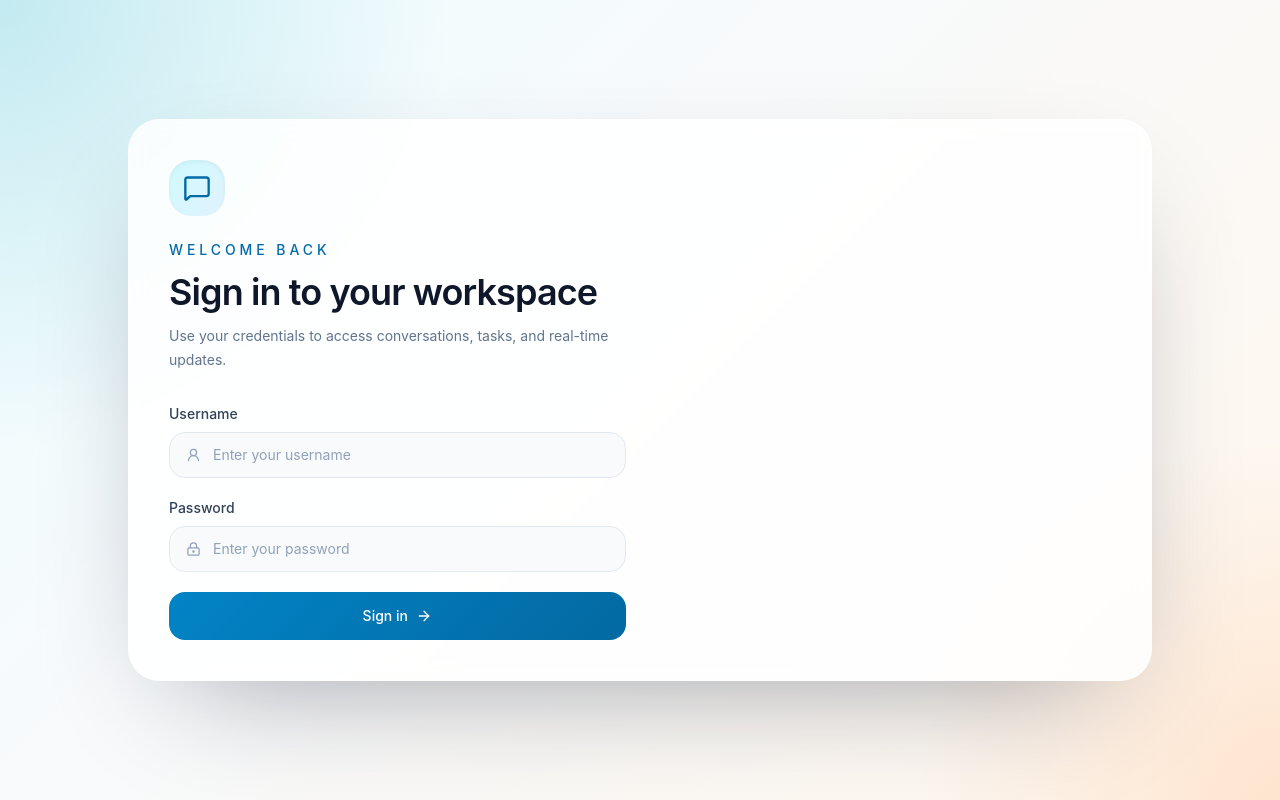
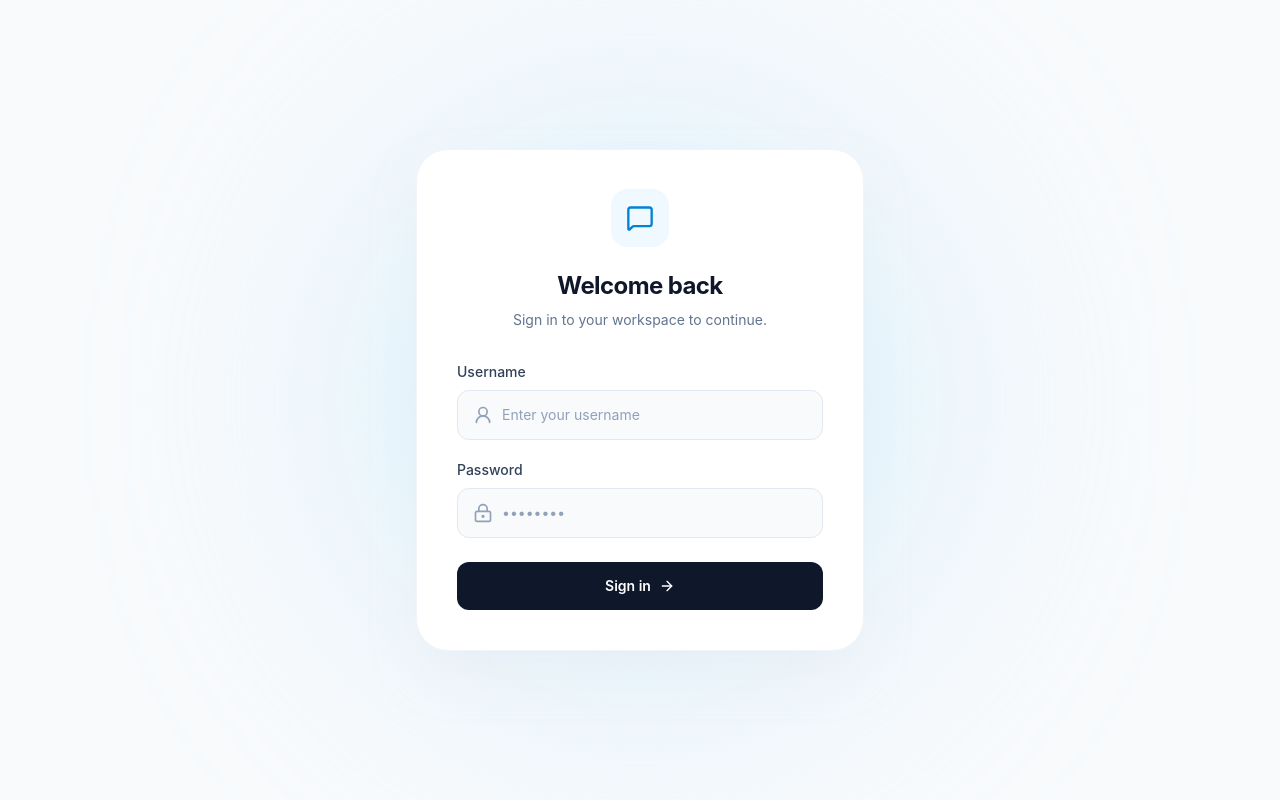
Before and after one commit to Saleem-bazhil/task_frontend, a React app: page / in a window 1280 px wide. Built offline with nearby package versions, Linux system fonts and the light colour scheme; no server answers; the HTML template or start-up script is replaced by a standard one.

Commit message:
update the chat

```diff
--- a/src/pages/Login.jsx
+++ b/src/pages/Login.jsx
@@ -1,5 +1,5 @@
 import { useState } from "react";
-import { ArrowRight, LockKeyhole, MessageSquare, ShieldCheck, User2 } from "lucide-react";
+import { ArrowRight, LockKeyhole, MessageSquare, User2 } from "lucide-react";
 import { useLocation, useNavigate } from "react-router-dom";
 
 import { useAuth } from "../context/useAuth";
@@ -36,69 +36,80 @@ export default function Login() {
   }
 
   return (
-    <div className="min-h-screen overflow-hidden bg-[radial-gradient(circle_at_top_left,_rgba(8,145,178,0.18),_transparent_30%),radial-gradient(circle_at_bottom_right,_rgba(249,115,22,0.14),_transparent_24%),linear-gradient(135deg,_#ecfeff,_#f8fafc_38%,_#fff7ed)] px-4 py-8 sm:px-6">
-      <div className="mx-auto flex min-h-[calc(100vh-4rem)] max-w-5xl items-center justify-center">
-        <section className="grid w-full overflow-hidden rounded-[2rem] border border-white/70 bg-white/85 shadow-[0_45px_120px_-55px_rgba(15,23,42,0.45)] backdrop-blur xl:grid-cols-[1.05fr_0.95fr]">
+    <div className="relative flex min-h-screen items-center justify-center overflow-hidden bg-slate-50 px-4 py-8 sm:px-6">
+      {/* Subtle Background Glow */}
+      <div className="pointer-events-none absolute left-1/2 top-1/2 h-[600px] w-[600px] -translate-x-1/2 -translate-y-1/2 rounded-full bg-sky-200/40 blur-[120px]" />
 
-          <div className="w-full">
-            <div className="px-6 py-8 sm:px-10 sm:py-10">
-              <div className="inline-flex h-14 w-14 items-center justify-center rounded-[1.4rem] bg-[linear-gradient(135deg,_#cffafe,_#e0f2fe)] text-sky-700 shadow-inner">
+      <div className="relative z-10 w-full max-w-md overflow-hidden rounded-[2rem] border border-slate-100 bg-white p-8 shadow-2xl shadow-slate-200/50 sm:p-10">
+        <div className="flex flex-col items-center">
+          <div className="mb-6 flex h-14 w-14 items-center justify-center rounded-2xl bg-sky-50 text-sky-600 ring-1 ring-sky-100/50">
             <MessageSquare className="h-7 w-7" />
           </div>
-              <p className="mt-6 text-sm font-medium uppercase tracking-[0.28em] text-sky-700">Welcome back</p>
-              <h2 className="mt-3 text-3xl font-semibold tracking-tight text-slate-900 sm:text-4xl">Sign in to your workspace</h2>
-              <p className="mt-3 max-w-md text-sm leading-6 text-slate-500">
-                Use your credentials to access conversations, tasks, and real-time updates.
+          <h2 className="text-2xl font-bold tracking-tight text-slate-900">
+            Welcome back
+          </h2>
+          <p className="mt-2 text-center text-sm text-slate-500">
+            Sign in to your workspace to continue.
           </p>
+        </div>
 
-              {error ? <div className="mt-6 rounded-2xl border border-rose-200 bg-rose-50 px-4 py-3 text-sm text-rose-700">{error}</div> : null}
+        {error ? (
+          <div className="mt-6 rounded-xl border border-rose-100 bg-rose-50 p-3 text-center text-sm text-rose-600">
+            {error}
+          </div>
+        ) : null}
 
         <form className="mt-8 space-y-5" onSubmit={handleLoginSubmit}>
-                <label className="block">
-                  <span className="mb-2 block text-sm font-medium text-slate-700">Username</span>
-                  <div className="flex items-center gap-3 rounded-2xl border border-slate-200 bg-slate-50 px-4 py-3 transition focus-within:border-sky-400 focus-within:bg-white">
-                    <User2 className="h-4 w-4 text-slate-400" />
+          <div>
+            <label className="mb-2 block text-sm font-medium text-slate-700">
+              Username
+            </label>
+            <div className="group relative">
+              <div className="pointer-events-none absolute inset-y-0 left-0 flex items-center pl-4 text-slate-400 transition-colors group-focus-within:text-sky-500">
+                <User2 className="h-5 w-5" />
+              </div>
               <input
                 value={loginForm.username}
-                      onChange={(event) => setLoginForm((current) => ({ ...current, username: event.target.value }))}
+                onChange={(event) =>
+                  setLoginForm((current) => ({ ...current, username: event.target.value }))
+                }
                 placeholder="Enter your username"
-                      className="w-full bg-transparent text-sm text-slate-700 outline-none placeholder:text-slate-400"
+                className="block w-full rounded-xl border border-slate-200 bg-slate-50 py-3.5 pl-11 pr-4 text-sm text-slate-900 outline-none transition-all placeholder:text-slate-400 focus:border-sky-500 focus:bg-white focus:ring-4 focus:ring-sky-500/10"
                 required
               />
             </div>
+          </div>
+
+          <div>
+            <label className="mb-2 block text-sm font-medium text-slate-700">
+              Password
             </label>
-
-                <label className="block">
-                  <span className="mb-2 block text-sm font-medium text-slate-700">Password</span>
-                  <div className="flex items-center gap-3 rounded-2xl border border-slate-200 bg-slate-50 px-4 py-3 transition focus-within:border-sky-400 focus-within:bg-white">
-                    <LockKeyhole className="h-4 w-4 text-slate-400" />
+            <div className="group relative">
+              <div className="pointer-events-none absolute inset-y-0 left-0 flex items-center pl-4 text-slate-400 transition-colors group-focus-within:text-sky-500">
+                <LockKeyhole className="h-5 w-5" />
+              </div>
               <input
                 value={loginForm.password}
-                      onChange={(event) => setLoginForm((current) => ({ ...current, password: event.target.value }))}
+                onChange={(event) =>
+                  setLoginForm((current) => ({ ...current, password: event.target.value }))
+                }
                 type="password"
-                      placeholder="Enter your password"
-                      className="w-full bg-transparent text-sm text-slate-700 outline-none placeholder:text-slate-400"
+                placeholder="••••••••"
+                className="block w-full rounded-xl border border-slate-200 bg-slate-50 py-3.5 pl-11 pr-4 text-sm text-slate-900 outline-none transition-all placeholder:text-slate-400 focus:border-sky-500 focus:bg-white focus:ring-4 focus:ring-sky-500/10"
                 required
               />
             </div>
-                </label>
+          </div>
 
           <button
             type="submit"
             disabled={isSubmitting}
-                  className="inline-flex w-full items-center justify-center gap-2 rounded-2xl bg-[linear-gradient(135deg,_#0284c7,_#0369a1)] px-4 py-3.5 text-sm font-medium text-white shadow-[0_20px_40px_-25px_rgba(2,132,199,0.9)] transition hover:translate-y-[-1px] hover:shadow-[0_22px_46px_-24px_rgba(2,132,199,0.95)] disabled:cursor-not-allowed disabled:bg-slate-300 disabled:shadow-none"
+            className="mt-6 flex w-full items-center justify-center gap-2 rounded-xl bg-slate-900 px-4 py-3.5 text-sm font-semibold text-white transition-all hover:bg-slate-800 focus:outline-none focus:ring-4 focus:ring-slate-900/10 disabled:cursor-not-allowed disabled:bg-slate-200 disabled:text-slate-500"
           >
             {isSubmitting ? "Signing in..." : "Sign in"}
             {!isSubmitting ? <ArrowRight className="h-4 w-4" /> : null}
           </button>
         </form>
-
-              <div className="mt-8 rounded-[1.6rem] border border-slate-200 bg-slate-50 px-4 py-4 text-sm text-slate-500 xl:hidden">
-                Secure access to chat, tasks, and workspace updates.
-              </div>
-            </div>
-          </div>
-        </section>
       </div>
     </div>
   );
```
Lines whose indentation alone changed are shown as unchanged.
